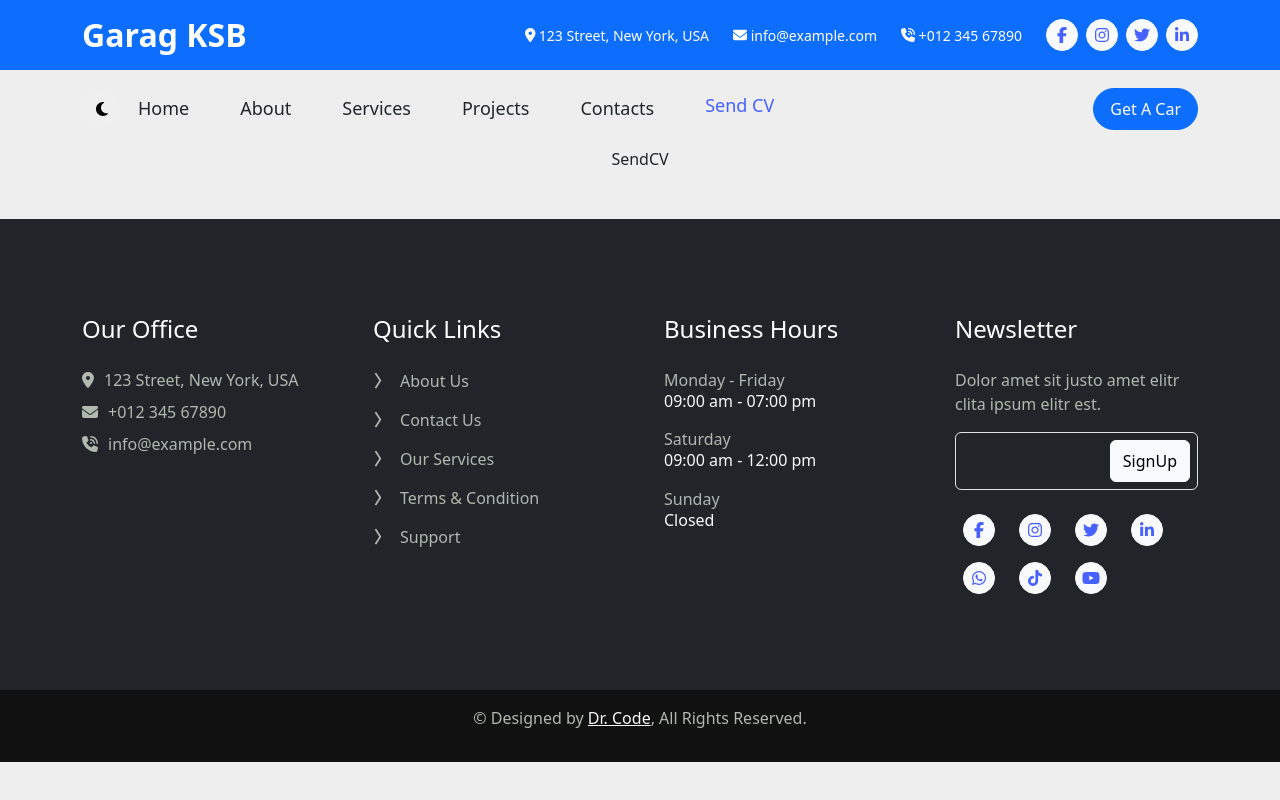
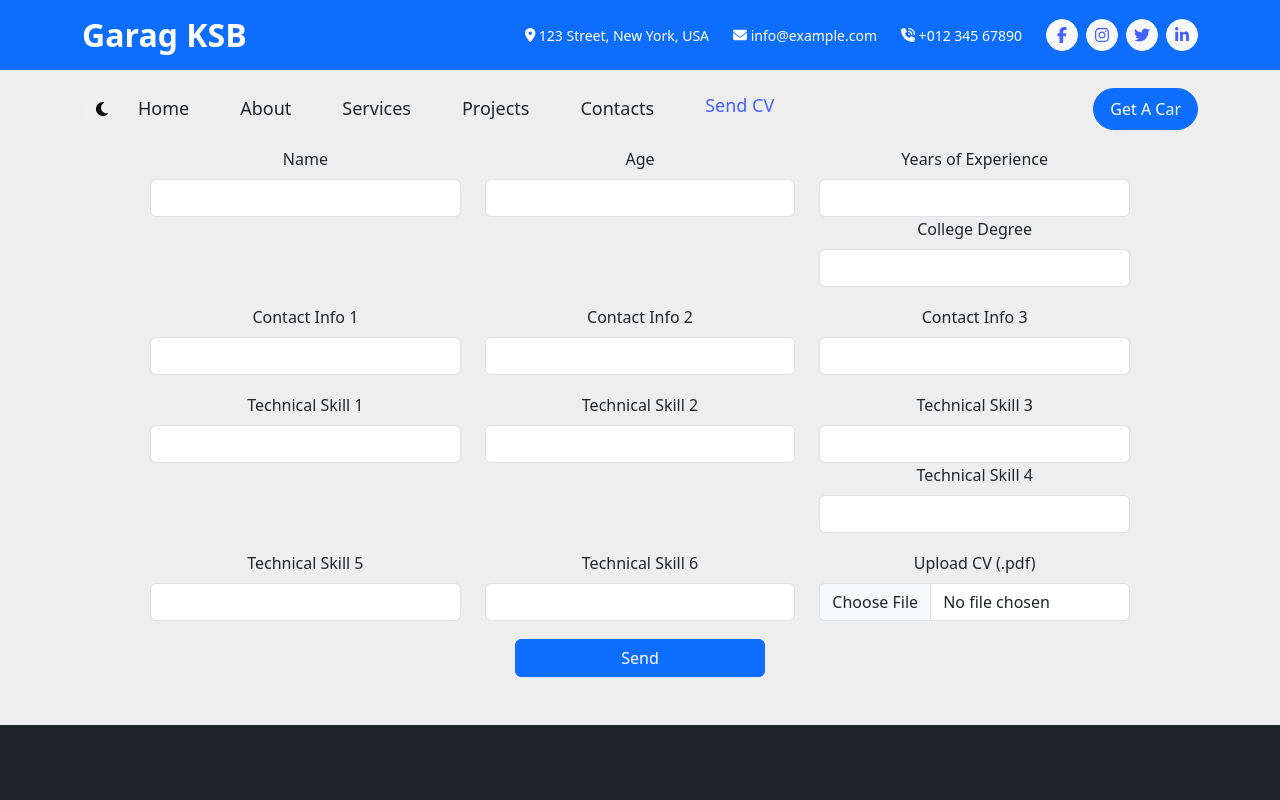
Before and after one commit to MohamedSaid7102/GarageKSP, a React (Vite) app: page /sendcv in a window 1280 px wide. Shown: the top 800 px of the page. Built offline with nearby package versions, Linux system fonts and the light colour scheme.

Commit message:
Implemented send cv page

```diff
--- a/package.json
+++ b/package.json
@@ -23,6 +23,7 @@
     "match-sorter": "^6.3.1",
     "path": "^0.12.7",
     "react": "^18.2.0",
+    "react-bootstrap": "^2.9.0",
     "react-dom": "^18.2.0",
     "react-router-dom": "^6.16.0",
     "sort-by": "^1.2.0",
--- a/src/routes/SendCV.jsx
+++ b/src/routes/SendCV.jsx
@@ -1,7 +1,241 @@
-import React from 'react'
+import React, { useState } from 'react'
+import { Form, Button, Row, Col } from 'react-bootstrap';
 
 export const SendCV = () => {
+
+  const [formData, setFormData] = useState({
+    name: '',
+    age: '',
+    yearsOfExperience: '',
+    collegeDegree: '',
+    contactInfo1: '',
+    contactInfo2: '',
+    contactInfo3: '',
+    technicalSkill1: '',
+    technicalSkill2: '',
+    technicalSkill3: '',
+    technicalSkill4: '',
+    technicalSkill5: '',
+    technicalSkill6: '',
+    cv: null, // to store the selected CV file
+  });
+
+  const handleChange = (e) => {
+    const { name, value } = e.target;
+    setFormData({
+      ...formData,
+      [name]: value,
+    });
+  };
+
+  const handleCvChange = (e) => {
+    setFormData({
+      ...formData,
+      cv: e.target.files[0],
+    });
+  };
+
+  const handleSubmit = (e) => {
+    e.preventDefault();
+    // You can access the form data in the formData object here
+    console.log(formData);
+  };
+
   return (
-    <div>SendCV</div>
+    <>
+      <Form onSubmit={handleSubmit} style={{ maxWidth: '1000px', margin: 'auto', display: 'flex', flexDirection: 'column', gap: '18px', paddingInline: '10px' }}>
+        <Row style={{ display: 'fex', justifyContent: 'flex-end' }}>
+          <Col md={4}>
+            <Form.Group controlId="name">
+              <Form.Label>Name</Form.Label>
+              <Form.Control
+                type="text"
+                name="name"
+                value={formData.name}
+                onChange={handleChange}
+                required
+              />
+            </Form.Group>
+          </Col>
+
+          <Col md={4}>
+            <Form.Group controlId="age">
+              <Form.Label>Age</Form.Label>
+              <Form.Control
+                type="number"
+                name="age"
+                value={formData.age}
+                onChange={handleChange}
+                required
+              />
+            </Form.Group>
+          </Col>
+
+          <Col md={4}>
+            <Form.Group controlId="yearsOfExperience">
+              <Form.Label>Years of Experience</Form.Label>
+              <Form.Control
+                type="number"
+                name="yearsOfExperience"
+                value={formData.yearsOfExperience}
+                onChange={handleChange}
+                required
+              />
+            </Form.Group>
+          </Col>
+
+          <Col md={4}>
+            <Form.Group controlId="collegeDegree">
+              <Form.Label>College Degree</Form.Label>
+              <Form.Control
+                type="text"
+                name="collegeDegree"
+                value={formData.collegeDegree}
+                onChange={handleChange}
+                required
+              />
+            </Form.Group>
+          </Col>
+        </Row>
+
+        <Row style={{ display: 'fex', justifyContent: 'flex-end' }}>
+          <Col md={4}>
+            <Form.Group controlId="contactInfo1">
+              <Form.Label>Contact Info 1</Form.Label>
+              <Form.Control
+                type="text"
+                name="contactInfo1"
+                value={formData.contactInfo1}
+                onChange={handleChange}
+                required
+              />
+            </Form.Group>
+          </Col>
+
+          <Col md={4}>
+            <Form.Group controlId="contactInfo2">
+              <Form.Label>Contact Info 2</Form.Label>
+              <Form.Control
+                type="text"
+                name="contactInfo2"
+                value={formData.contactInfo2}
+                onChange={handleChange}
+                required
+              />
+            </Form.Group>
+          </Col>
+
+          <Col md={4}>
+            <Form.Group controlId="contactInfo3">
+              <Form.Label>Contact Info 3</Form.Label>
+              <Form.Control
+                type="text"
+                name="contactInfo3"
+                value={formData.contactInfo3}
+                onChange={handleChange}
+                required
+              />
+            </Form.Group>
+          </Col>
+        </Row>
+
+        <Row style={{ display: 'fex', justifyContent: 'flex-end' }}>
+          <Col md={4}>
+            <Form.Group controlId="technicalSkill1">
+              <Form.Label>Technical Skill 1</Form.Label>
+              <Form.Control
+                type="text"
+                name="technicalSkill1"
+                value={formData.technicalSkill1}
+                onChange={handleChange}
+                required
+              />
+            </Form.Group>
+          </Col>
+
+          <Col md={4}>
+            <Form.Group controlId="technicalSkill2">
+              <Form.Label>Technical Skill 2</Form.Label>
+              <Form.Control
+                type="text"
+                name="technicalSkill2"
+                value={formData.technicalSkill2}
+                onChange={handleChange}
+                required
+              />
+            </Form.Group>
+          </Col>
+
+          <Col md={4}>
+            <Form.Group controlId="technicalSkill3">
+              <Form.Label>Technical Skill 3</Form.Label>
+              <Form.Control
+                type="text"
+                name="technicalSkill3"
+                value={formData.technicalSkill3}
+                onChange={handleChange}
+                required
+              />
+            </Form.Group>
+          </Col>
+
+          <Col md={4}>
+            <Form.Group controlId="technicalSkill4">
+              <Form.Label>Technical Skill 4</Form.Label>
+              <Form.Control
+                type="text"
+                name="technicalSkill4"
+                value={formData.technicalSkill4}
+                onChange={handleChange}
+                required
+              />
+            </Form.Group>
+          </Col>
+        </Row>
+
+        <Row style={{ display: 'fex', justifyContent: 'flex-end' }}>
+          <Col md={4}>
+            <Form.Group controlId="technicalSkill5">
+              <Form.Label>Technical Skill 5</Form.Label>
+              <Form.Control
+                type="text"
+                name="technicalSkill5"
+                value={formData.technicalSkill5}
+                onChange={handleChange}
+                required
+              />
+            </Form.Group>
+          </Col>
+
+          <Col md={4}>
+            <Form.Group controlId="technicalSkill6">
+              <Form.Label>Technical Skill 6</Form.Label>
+              <Form.Control
+                type="text"
+                name="technicalSkill6"
+                value={formData.technicalSkill6}
+                onChange={handleChange}
+                required
+              />
+            </Form.Group>
+          </Col>
+
+          <Col md={4}>
+            <Form.Group controlId="cv">
+              <Form.Label>Upload CV (.pdf)</Form.Label>
+              <Form.Control
+                type="file"
+                name="cv"
+                onChange={handleCvChange}
+                accept=".pdf"
+              />
+            </Form.Group>
+          </Col>
+        </Row>
+        <Button variant="primary" type="submit" style={{ width: '250px', margin: 'auto' }}>
+          Send
+        </Button>
+      </Form>
+    </>
   )
 }
```
Also changed, not shown: 1 other file (tests, documents, lock files or other folders).
